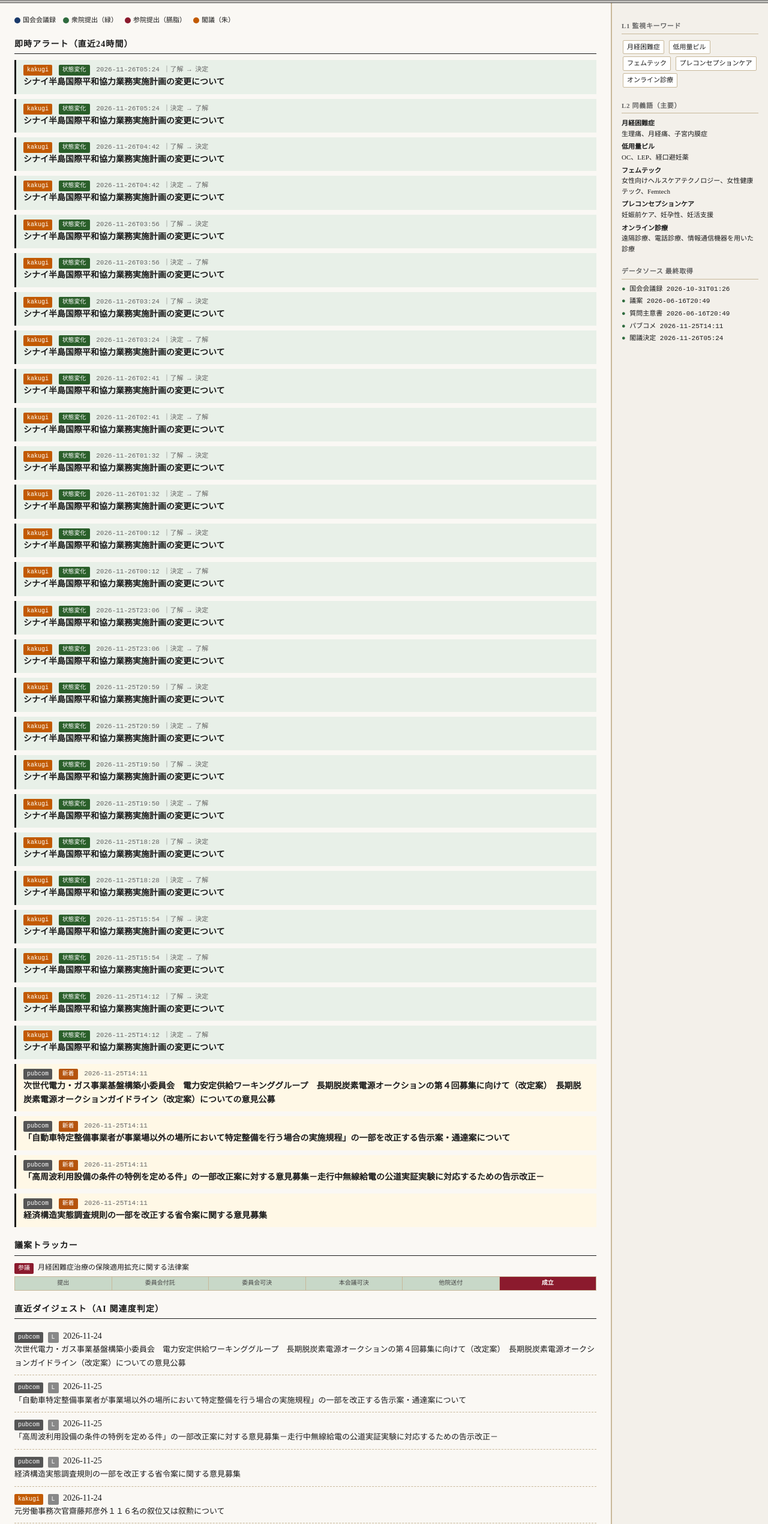
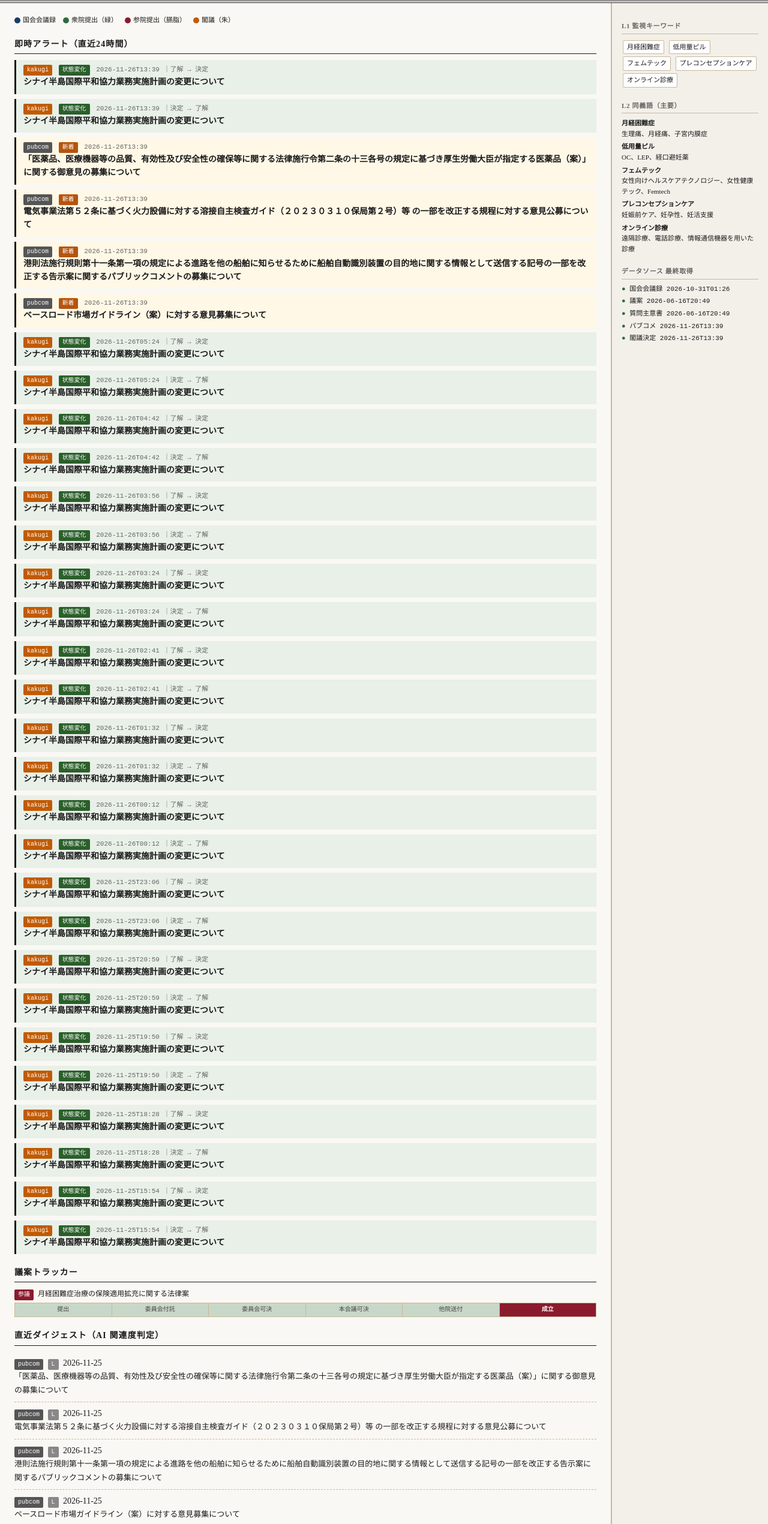
Before and after one commit to tsuji-y/JPolicy, a plain HTML site: page public/index.html in a window 1280 px wide. Shown: the part 62-2603 px from the top of the page at 60% size. Drawn offline with Linux system fonts and the light colour scheme.

Commit message:
chore(data): update 2026-11-26T04:39:27Z

```diff
--- a/public/index.html
+++ b/public/index.html
@@ -132,7 +132,7 @@ footer a { color: #666; }
 
 <header>
   <h1>政策レーダー</h1>
-  <span class="updated">最終更新: 2026-11-26 05:24 JST</span>
+  <span class="updated">最終更新: 2026-11-26 13:39 JST</span>
 </header>
 
 <div class="layout">
@@ -149,6 +149,90 @@ footer a { color: #666; }
 <!-- 即時アラート -->
 <h2>即時アラート（直近24時間）</h2>
 
+
+  <div class="alert-card status-change">
+    <div class="meta">
+      <span class="badge kakugi">kakugi</span>
+      <span class="badge status">
+        状態変化
+      </span>
+      2026-11-26T13:39
+      ｜了解 → 決定
+    </div>
+    <div class="title">
+      <a href="https://www.kantei.go.jp/jp/kakugi/2026/kakugi-2026110601.html" target="_blank" rel="noopener">シナイ半島国際平和協力業務実施計画の変更について</a>
+    </div>
+  </div>
+
+  <div class="alert-card status-change">
+    <div class="meta">
+      <span class="badge kakugi">kakugi</span>
+      <span class="badge status">
+        状態変化
+      </span>
+      2026-11-26T13:39
+      ｜決定 → 了解
+    </div>
+    <div class="title">
+      <a href="https://www.kantei.go.jp/jp/kakugi/2026/kakugi-2026110601.html" target="_blank" rel="noopener">シナイ半島国際平和協力業務実施計画の変更について</a>
+    </div>
+  </div>
+
+  <div class="alert-card ">
+    <div class="meta">
+      <span class="badge pubcom">pubcom</span>
+      <span class="badge new">
+        新着
+      </span>
+      2026-11-26T13:39
+
+    </div>
+    <div class="title">
+      <a href="https://public-comment.e-gov.go.jp/servlet/Public?CLASSNAME=PCMMSTDETAIL&amp;id=495260272&amp;Mode=0" target="_blank" rel="noopener">「医薬品、医療機器等の品質、有効性及び安全性の確保等に関する法律施行令第二条の十三各号の規定に基づき厚生労働大臣が指定する医薬品（案）」に関する御意見の募集について</a>
+    </div>
+  </div>
+
+  <div class="alert-card ">
+    <div class="meta">
+      <span class="badge pubcom">pubcom</span>
+      <span class="badge new">
+        新着
+      </span>
+      2026-11-26T13:39
+
+    </div>
+    <div class="title">
+      <a href="https://public-comment.e-gov.go.jp/servlet/Public?CLASSNAME=PCMMSTDETAIL&amp;id=595320124&amp;Mode=0" target="_blank" rel="noopener">電気事業法第５２条に基づく火力設備に対する溶接自主検査ガイド（２０２３０３１０保局第２号）等 の一部を改正する規程に対する意見公募について</a>
+    </div>
+  </div>
+
+  <div class="alert-card ">
+    <div class="meta">
+      <span class="badge pubcom">pubcom</span>
+      <span class="badge new">
+        新着
+      </span>
+      2026-11-26T13:39
+
+    </div>
+    <div class="title">
+      <a href="https://public-comment.e-gov.go.jp/servlet/Public?CLASSNAME=PCMMSTDETAIL&amp;id=670000140&amp;Mode=0" target="_blank" rel="noopener">港則法施行規則第十一条第一項の規定による進路を他の船舶に知らせるために船舶自動識別装置の目的地に関する情報として送信する記号の一部を改正する告示案に関するパブリックコメントの募集について</a>
+    </div>
+  </div>
+
+  <div class="alert-card ">
+    <div class="meta">
+      <span class="badge pubcom">pubcom</span>
+      <span class="badge new">
+        新着
+      </span>
+      2026-11-26T13:39
+
+    </div>
+    <div class="title">
+      <a href="https://public-comment.e-gov.go.jp/servlet/Public?CLASSNAME=PCMMSTDETAIL&amp;id=620340105&amp;Mode=0" target="_blank" rel="noopener">ベースロード市場ガイドライン（案）に対する意見募集について</a>
+    </div>
+  </div>
 
   <div class="alert-card status-change">
     <div class="meta">
@@ -486,90 +570,6 @@ footer a { color: #666; }
     </div>
   </div>
 
-  <div class="alert-card status-change">
-    <div class="meta">
-      <span class="badge kakugi">kakugi</span>
-      <span class="badge status">
-        状態変化
-      </span>
-      2026-11-25T14:12
-      ｜了解 → 決定
-    </div>
-    <div class="title">
-      <a href="https://www.kantei.go.jp/jp/kakugi/2026/kakugi-2026110601.html" target="_blank" rel="noopener">シナイ半島国際平和協力業務実施計画の変更について</a>
-    </div>
-  </div>
-
-  <div class="alert-card status-change">
-    <div class="meta">
-      <span class="badge kakugi">kakugi</span>
-      <span class="badge status">
-        状態変化
-      </span>
-      2026-11-25T14:12
-      ｜決定 → 了解
-    </div>
-    <div class="title">
-      <a href="https://www.kantei.go.jp/jp/kakugi/2026/kakugi-2026110601.html" target="_blank" rel="noopener">シナイ半島国際平和協力業務実施計画の変更について</a>
-    </div>
-  </div>
-
-  <div class="alert-card ">
-    <div class="meta">
-      <span class="badge pubcom">pubcom</span>
-      <span class="badge new">
-        新着
-      </span>
-      2026-11-25T14:11
-
-    </div>
-    <div class="title">
-      <a href="https://public-comment.e-gov.go.jp/servlet/Public?CLASSNAME=PCMMSTDETAIL&amp;id=620340106&amp;Mode=0" target="_blank" rel="noopener">次世代電力・ガス事業基盤構築小委員会　電力安定供給ワーキンググループ　長期脱炭素電源オークションの第４回募集に向けて（改定案）　長期脱炭素電源オークションガイドライン（改定案）についての意見公募</a>
-    </div>
-  </div>
-
-  <div class="alert-card ">
-    <div class="meta">
-      <span class="badge pubcom">pubcom</span>
-      <span class="badge new">
-        新着
-      </span>
-      2026-11-25T14:11
-
-    </div>
-    <div class="title">
-      <a href="https://public-comment.e-gov.go.jp/servlet/Public?CLASSNAME=PCMMSTDETAIL&amp;id=155260940&amp;Mode=0" target="_blank" rel="noopener">「自動車特定整備事業者が事業場以外の場所において特定整備を行う場合の実施規程」の一部を改正する告示案・通達案について</a>
-    </div>
-  </div>
-
-  <div class="alert-card ">
-    <div class="meta">
-      <span class="badge pubcom">pubcom</span>
-      <span class="badge new">
-        新着
-      </span>
-      2026-11-25T14:11
-
-    </div>
-    <div class="title">
-      <a href="https://public-comment.e-gov.go.jp/servlet/Public?CLASSNAME=PCMMSTDETAIL&amp;id=145210798&amp;Mode=0" target="_blank" rel="noopener">「高周波利用設備の条件の特例を定める件」の一部改正案に対する意見募集－走行中無線給電の公道実証実験に対応するための告示改正－</a>
-    </div>
-  </div>
-
-  <div class="alert-card ">
-    <div class="meta">
-      <span class="badge pubcom">pubcom</span>
-      <span class="badge new">
-        新着
-      </span>
-      2026-11-25T14:11
-
-    </div>
-    <div class="title">
-      <a href="https://public-comment.e-gov.go.jp/servlet/Public?CLASSNAME=PCMMSTDETAIL&amp;id=145210793&amp;Mode=0" target="_blank" rel="noopener">経済構造実態調査規則の一部を改正する省令案に関する意見募集</a>
-    </div>
-  </div>
-
 
 
 <!-- 議案トラッカー -->
@@ -616,6 +616,54 @@ footer a { color: #666; }
 <!-- 日次ダイジェスト -->
 <h2>直近ダイジェスト（AI 関連度判定）</h2>
 
+
+  <div class="digest-item">
+    <div class="meta">
+      <span class="badge pubcom">pubcom</span>
+      <span class="badge" style="background:#888;color:#fff;">L</span>
+      2026-11-25
+    </div>
+    <div class="title">
+      <a href="https://public-comment.e-gov.go.jp/servlet/Public?CLASSNAME=PCMMSTDETAIL&amp;id=495260272&amp;Mode=0" target="_blank" rel="noopener">「医薬品、医療機器等の品質、有効性及び安全性の確保等に関する法律施行令第二条の十三各号の規定に基づき厚生労働大臣が指定する医薬品（案）」に関する御意見の募集について</a>
+    </div>
+
+  </div>
+
+  <div class="digest-item">
+    <div class="meta">
+      <span class="badge pubcom">pubcom</span>
+      <span class="badge" style="background:#888;color:#fff;">L</span>
+      2026-11-25
+    </div>
+    <div class="title">
+      <a href="https://public-comment.e-gov.go.jp/servlet/Public?CLASSNAME=PCMMSTDETAIL&amp;id=595320124&amp;Mode=0" target="_blank" rel="noopener">電気事業法第５２条に基づく火力設備に対する溶接自主検査ガイド（２０２３０３１０保局第２号）等 の一部を改正する規程に対する意見公募について</a>
+    </div>
+
+  </div>
+
+  <div class="digest-item">
+    <div class="meta">
+      <span class="badge pubcom">pubcom</span>
+      <span class="badge" style="background:#888;color:#fff;">L</span>
+      2026-11-25
+    </div>
+    <div class="title">
+      <a href="https://public-comment.e-gov.go.jp/servlet/Public?CLASSNAME=PCMMSTDETAIL&amp;id=670000140&amp;Mode=0" target="_blank" rel="noopener">港則法施行規則第十一条第一項の規定による進路を他の船舶に知らせるために船舶自動識別装置の目的地に関する情報として送信する記号の一部を改正する告示案に関するパブリックコメントの募集について</a>
+    </div>
+
+  </div>
+
+  <div class="digest-item">
+    <div class="meta">
+      <span class="badge pubcom">pubcom</span>
+      <span class="badge" style="background:#888;color:#fff;">L</span>
+      2026-11-25
+    </div>
+    <div class="title">
+      <a href="https://public-comment.e-gov.go.jp/servlet/Public?CLASSNAME=PCMMSTDETAIL&amp;id=620340105&amp;Mode=0" target="_blank" rel="noopener">ベースロード市場ガイドライン（案）に対する意見募集について</a>
+    </div>
+
+  </div>
 
   <div class="digest-item">
     <div class="meta">
@@ -809,54 +857,6 @@ footer a { color: #666; }
 
   </div>
 
-  <div class="digest-item">
-    <div class="meta">
-      <span class="badge kakugi">kakugi</span>
-      <span class="badge" style="background:#888;color:#fff;">L</span>
-      2026-11-24
-    </div>
-    <div class="title">
-      <a href="https://www.kantei.go.jp/jp/kakugi/2026/kakugi-2026112401.html" target="_blank" rel="noopener">参議院議員塩村あやか（立憲）提出日本とペルーとの間の社会保障協定の締結に関する質問に対する答弁書について</a>
-    </div>
-
-  </div>
-
-  <div class="digest-item">
-    <div class="meta">
-      <span class="badge kakugi">kakugi</span>
-      <span class="badge" style="background:#888;color:#fff;">L</span>
-      2026-11-24
-    </div>
-    <div class="title">
-      <a href="https://www.kantei.go.jp/jp/kakugi/2026/kakugi-2026112401.html" target="_blank" rel="noopener">衆議院議員小川淳也（中道）提出叙位叙勲及び褒章の発表時期並びに官民の公平な評価に関する質問に対する答弁書について</a>
-    </div>
-
-  </div>
-
-  <div class="digest-item">
-    <div class="meta">
-      <span class="badge kakugi">kakugi</span>
-      <span class="badge" style="background:#888;color:#fff;">L</span>
-      2026-11-24
-    </div>
-    <div class="title">
-      <a href="https://www.kantei.go.jp/jp/kakugi/2026/kakugi-2026112401.html" target="_blank" rel="noopener">パラグアイ国駐箚特命全権大使木村泰次郎に交付すべき信任状及び前任特命全権大使板垣克巳の解任状につき認証を仰ぐことについて</a>
-    </div>
-
-  </div>
-
-  <div class="digest-item">
-    <div class="meta">
-      <span class="badge kakugi">kakugi</span>
-      <span class="badge" style="background:#888;color:#fff;">L</span>
-      2026-11-24
-    </div>
-    <div class="title">
-      <a href="https://www.kantei.go.jp/jp/kakugi/2026/kakugi-2026112401.html" target="_blank" rel="noopener">レバノン国特命全権大使アビール・タハ・アウディ外１名の接受等について</a>
-    </div>
-
-  </div>
-
 
 
 </main>
@@ -929,12 +929,12 @@ footer a { color: #666; }
 
     <div class="source-status">
       <span class="ok">●</span>
-      パブコメ 2026-11-25T14:11
+      パブコメ 2026-11-26T13:39
     </div>
 
     <div class="source-status">
       <span class="ok">●</span>
-      閣議決定 2026-11-26T05:24
+      閣議決定 2026-11-26T13:39
     </div>
 
   </div>
@@ -942,7 +942,7 @@ footer a { color: #666; }
 </div>
 
 <footer>
-  <span>最終更新: 2026-11-26 05:24 JST</span>
+  <span>最終更新: 2026-11-26 13:39 JST</span>
   <a href="https://kokkai.ndl.go.jp/" target="_blank" rel="noopener">国会会議録</a>
   <a href="https://www.shugiin.go.jp/internet/itdb_gian.nsf/html/gian/menu.htm" target="_blank" rel="noopener">衆議院議案</a>
   <a href="https://www.sangiin.go.jp/japanese/joho1/kousei/gian/221/gian.htm" target="_blank" rel="noopener">参議院議案</a>
```
Also changed, not shown: 1 other file.
